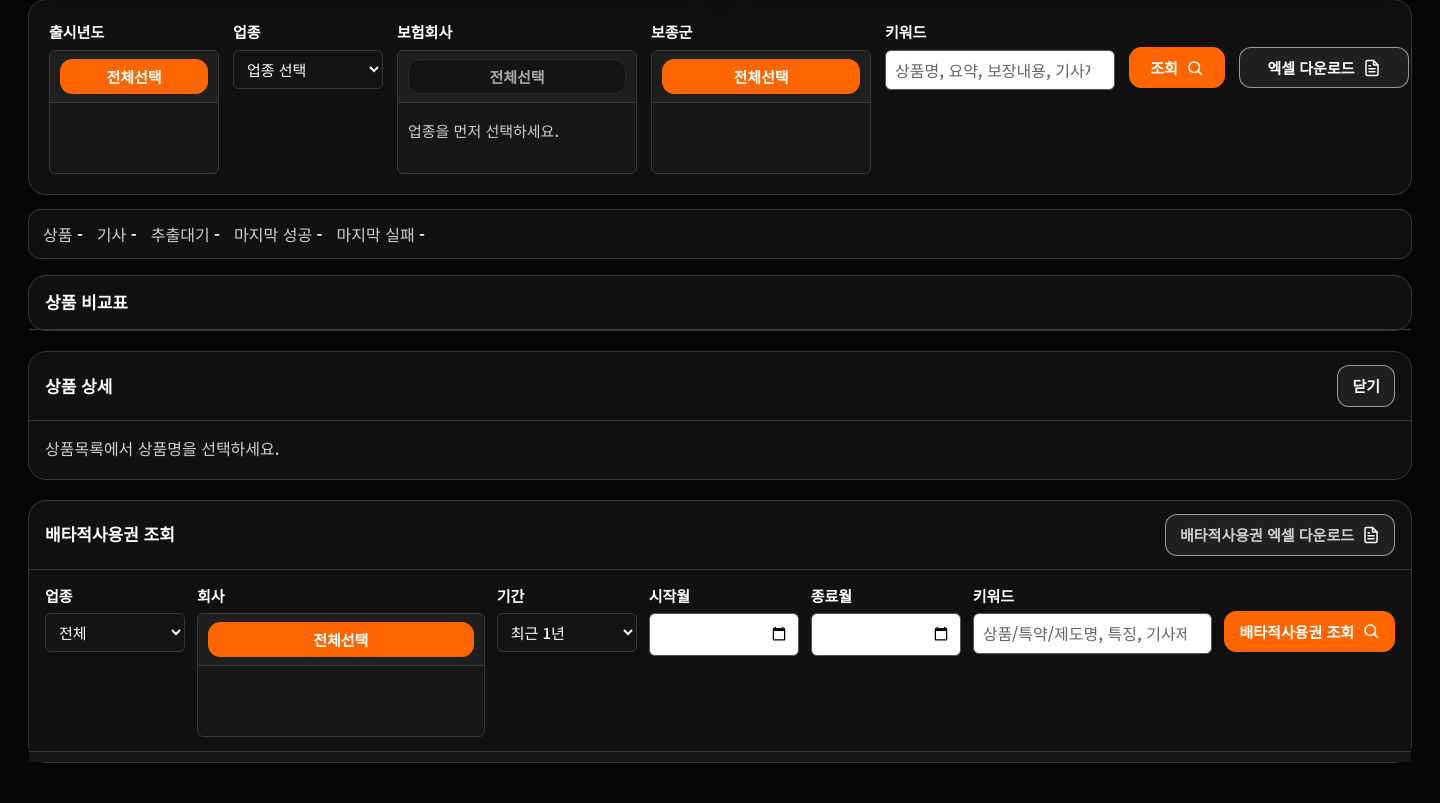
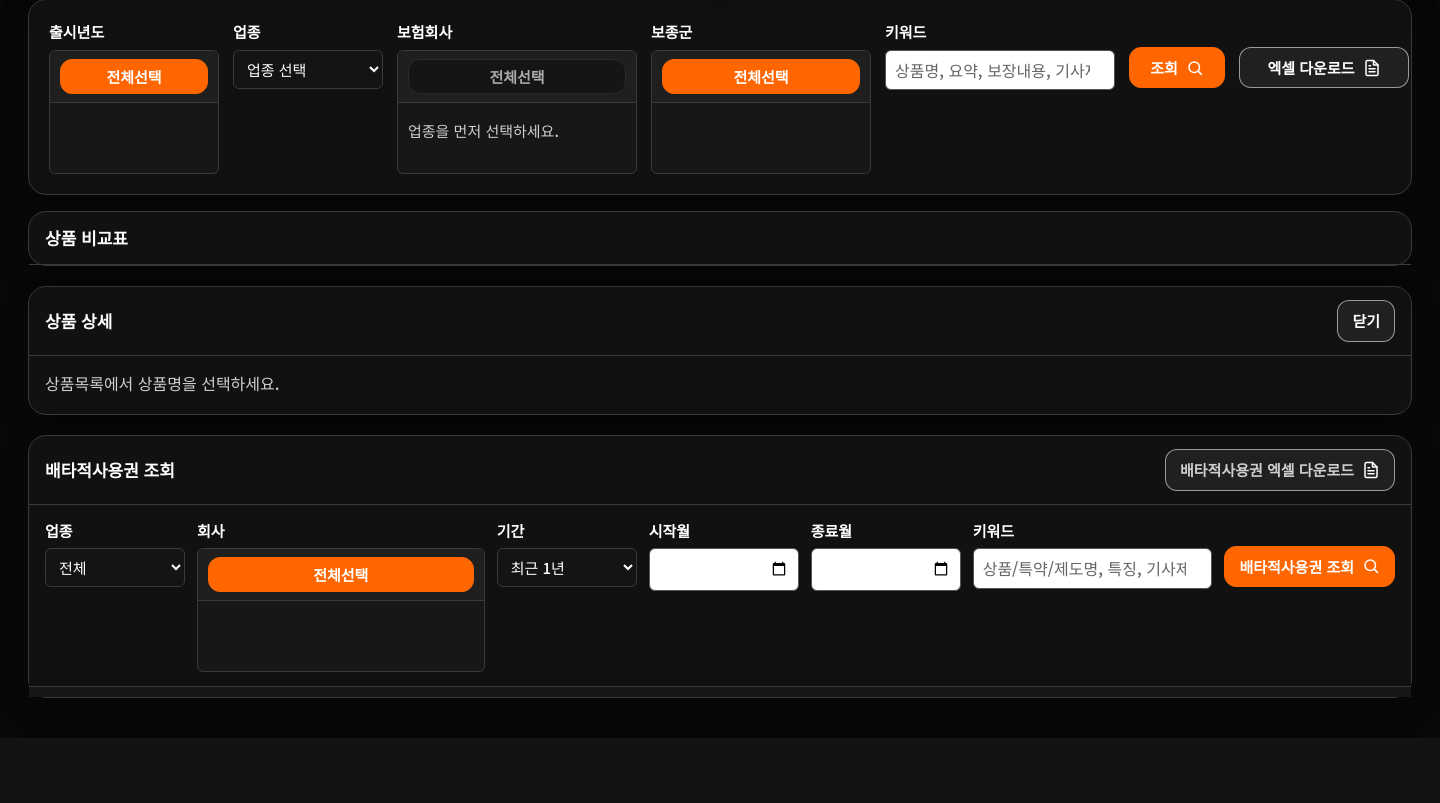
Before and after one commit to POWERDJU/Insucrawler, a Python web app: template app/templates/dashboard.html in a window 1440 px wide. Shown: the part 353-1156 px from the top of the page. After the commit the page ends 1061 px from the top, so only its background shows below. Run offline with Jinja, Linux system fonts and the light colour scheme; the template is opened without the code that fills it, so the values that code supplies are empty.

Commit message:
Remove dashboard status summary strip

```diff
--- a/app/static/dashboard.css
+++ b/app/static/dashboard.css
@@ -425,21 +425,6 @@ input[type="month"] {
   padding: 14px 16px;
   color: var(--warn);
   background: var(--warn-bg);
-}
-
-.status-strip {
-  display: flex;
-  flex-wrap: wrap;
-  gap: 14px;
-  margin-top: 14px;
-  padding: 12px 14px;
-  border: 1px solid var(--line);
-  background: #ffffff;
-  color: var(--muted);
-}
-
-.status-strip strong {
-  color: var(--text);
 }
 
 .admin-panel {
@@ -1151,7 +1136,6 @@ textarea:focus,
 .option-empty,
 .filter-empty-state,
 .checkbox-empty,
-.status-strip,
 #exclusiveRightListMessage {
   border-color: var(--line-gray);
   background: var(--bg-card);
@@ -1196,16 +1180,6 @@ textarea:focus,
 
 .checkbox-list label:hover {
   background: #242424;
-}
-
-.status-strip {
-  border: 1px solid var(--line-gray);
-  border-radius: var(--radius-md);
-  background: var(--bg-panel);
-}
-
-.status-strip strong {
-  color: #ffffff;
 }
 
 .table-wrap {
--- a/app/static/dashboard.js
+++ b/app/static/dashboard.js
@@ -90,7 +90,6 @@ document.addEventListener("DOMContentLoaded", async () => {
   initExclusiveRightListFilters();
   syncDesktopExclusiveFiltersToMobile();
   await loadExclusiveRightList();
-  await refreshDataStatus();
   await refreshDemoStatus();
   await runQuery();
 });
@@ -217,19 +216,6 @@ async function refreshDemoStatus() {
   const status = await getJson("/api/dashboard/demo-status");
   const notice = document.getElementById("demoNotice");
   notice.hidden = Boolean(status.has_products);
-}
-
-async function refreshDataStatus() {
-  try {
-    const status = await getJson("/api/dashboard/data-status");
-    document.getElementById("statusProductCount").textContent = number(status.product_count);
-    document.getElementById("statusArticleCount").textContent = number(status.article_count);
-    document.getElementById("statusPendingExtraction").textContent = number(status.pending_extraction_count);
-    document.getElementById("statusLastSuccess").textContent = status.last_successful_job_name || "-";
-    document.getElementById("statusLastFailed").textContent = status.last_failed_job_name || "-";
-  } catch (error) {
-    document.getElementById("statusProductCount").textContent = "-";
-  }
 }
 
 async function loadMonthlyNewProducts() {
@@ -1642,7 +1628,6 @@ async function startCrawlJob(url, body) {
     const result = await adminPostJson(url, body);
     message.textContent = `작업 생성 완료: #${result.crawl_job_id}`;
     await refreshCrawlJobs();
-    await refreshDataStatus();
   } catch (error) {
     message.textContent = error.message;
   }
@@ -1658,7 +1643,6 @@ async function refreshCrawlJobs() {
     await refreshLlmBatchJobs();
     await refreshLlmGuardSummary();
     await refreshProductConsolidation();
-    await refreshDataStatus();
   } catch (error) {
     document.getElementById("adminJobMessage").textContent = error.message;
     if (error.message.includes("401")) {
@@ -1718,7 +1702,6 @@ async function runProductConsolidation() {
     const result = await adminPostJson("/api/admin/product-consolidation/run", payload);
     message.textContent = `상품통합 완료: #${result.consolidation_job_id}, 자동병합 ${result.auto_merge_count || 0}건`;
     await refreshProductConsolidation(result.consolidation_job_id);
-    await refreshDataStatus();
   } catch (error) {
     message.textContent = error.message;
   }
--- a/app/templates/dashboard.html
+++ b/app/templates/dashboard.html
@@ -215,14 +215,6 @@
           </div>
         </div>
       </div>
-
-      <section class="status-strip" aria-label="데이터 적재 상태">
-        <span>상품 <strong id="statusProductCount">-</strong></span>
-        <span>기사 <strong id="statusArticleCount">-</strong></span>
-        <span>추출대기 <strong id="statusPendingExtraction">-</strong></span>
-        <span>마지막 성공 <strong id="statusLastSuccess">-</strong></span>
-        <span>마지막 실패 <strong id="statusLastFailed">-</strong></span>
-      </section>
 
       <section id="adminPanel" class="panel admin-panel" hidden aria-label="관리자 업데이트">
         <div class="panel-header">
```
